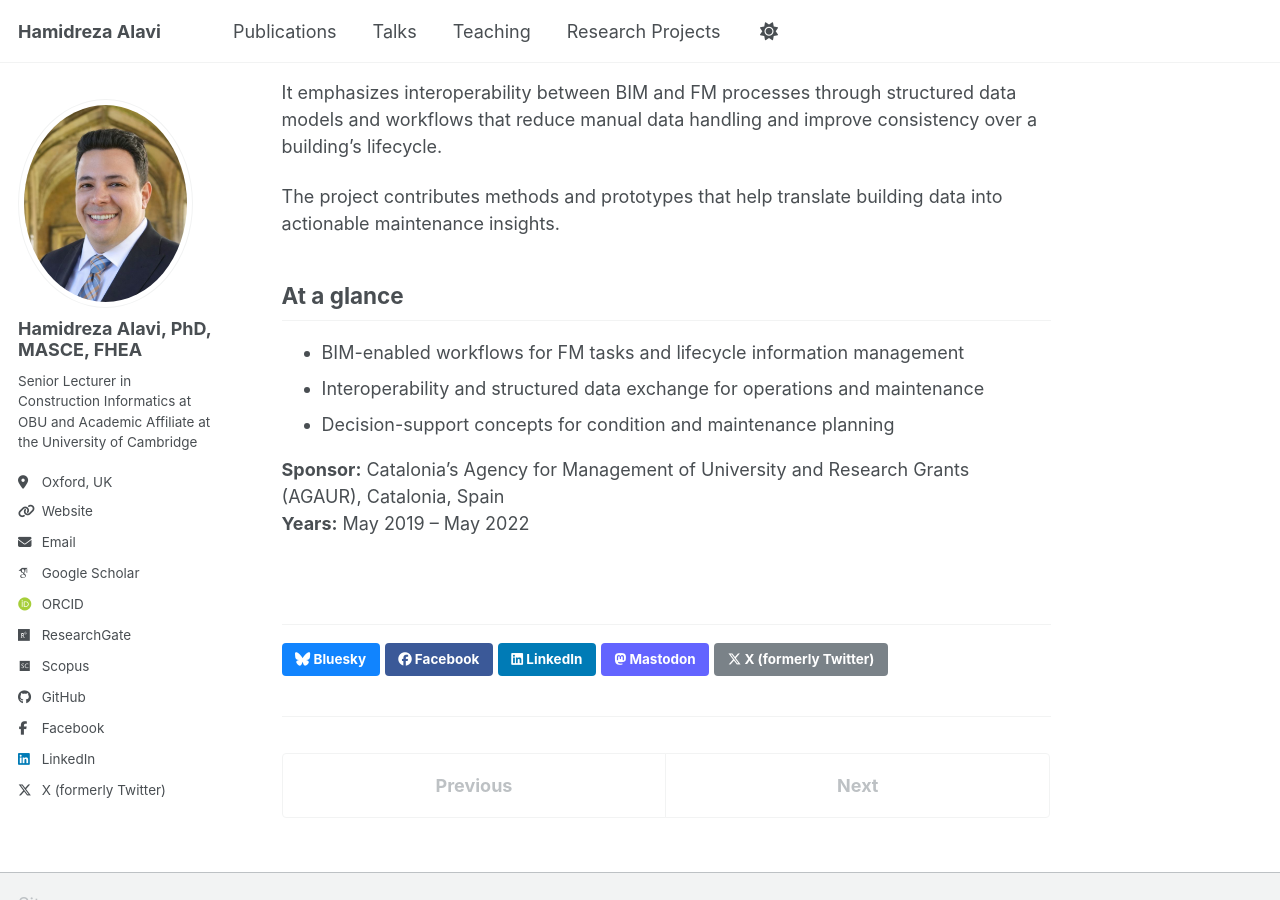
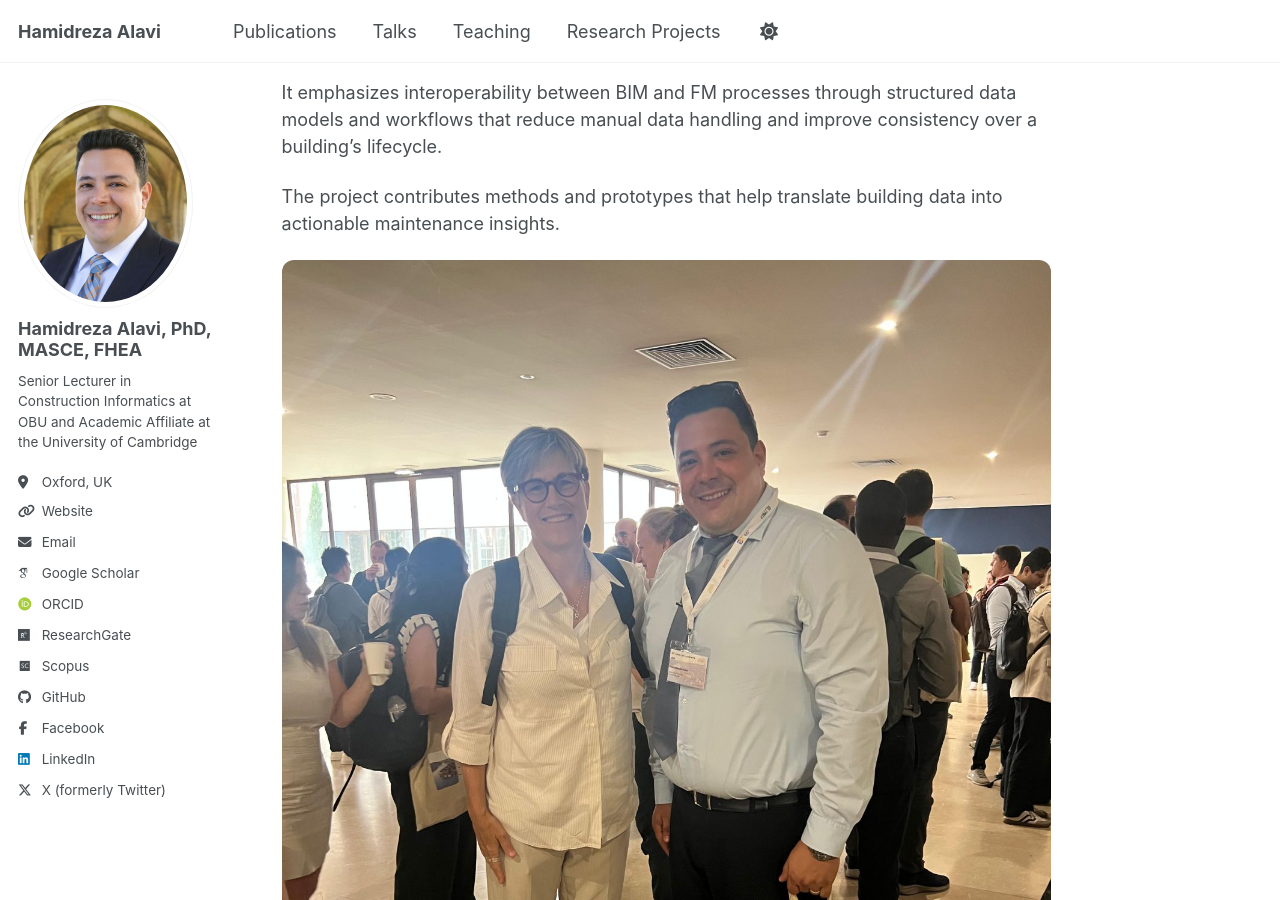
Before and after one commit to Hr-Alavi/Hr-Alavi.github.io, a Jekyll site: the page built from _portfolio/bim-for-facility-management.html, in a window 1280 px wide and 900 px high, scrolled down 831 px. Built offline with Jekyll 4.4.1, drawn with Linux system fonts in a browser that asks for light colours; some web fonts are replaced; a script bundle is joined from its source files by our own code; library files that are not in the unit come from our copies.

Commit message:
Update bim-for-facility-management.html

```diff
--- a/_portfolio/bim-for-facility-management.html
+++ b/_portfolio/bim-for-facility-management.html
@@ -12,6 +12,9 @@ permalink: /portfolio/bim-for-facility-management/
 <p>It emphasizes interoperability between BIM and FM processes through structured data models and workflows that reduce manual data handling and improve consistency over a building’s lifecycle.</p>
 <p>The project contributes methods and prototypes that help translate building data into actionable maintenance insights.</p>
 
+<p>
+  <img src="/images/1757002714077.png" alt="OMICRON project" style="max-width:900px; width:100%; border-radius:12px; display:block; margin:0.5rem auto 1.25rem auto;">
+</p>
 
 <h2>At a glance</h2>
 <ul>
```
